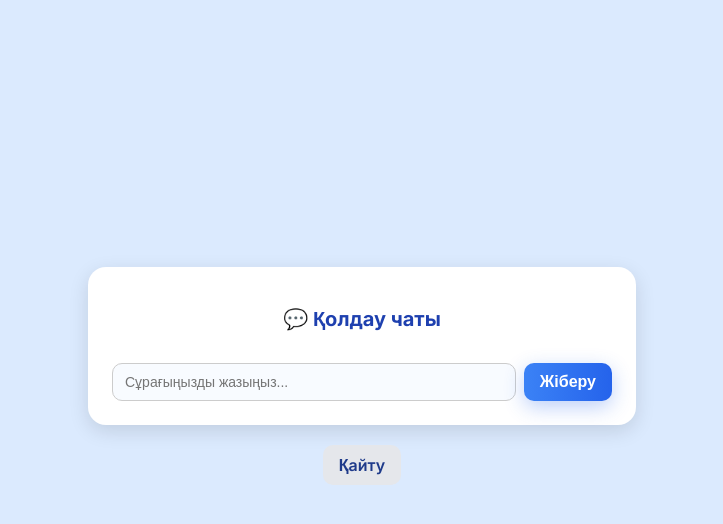
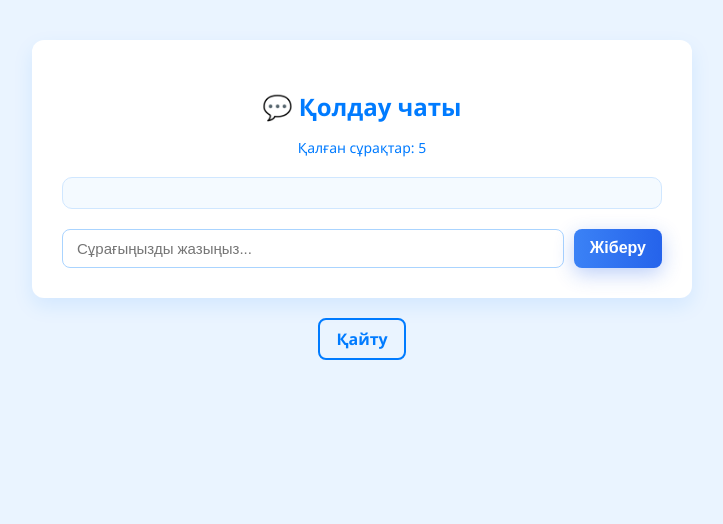
Before and after one commit to Makhhh/finaljobafront, a React (Vite) app: page /support in a window 1280 px wide. Shown: the top 524 px of the page, without its empty margins (278-1001 px from the left). Built offline with nearby package versions, Linux system fonts and the light colour scheme; sample sign-in values are in the browser's storage.

Commit message:
add css and fix

```diff
--- a/package.json
+++ b/package.json
@@ -13,6 +13,7 @@
     "axios": "^1.11.0",
     "react": "^19.1.0",
     "react-dom": "^19.1.0",
+    "react-hot-toast": "^2.5.2",
     "react-icons": "^5.5.0",
     "react-router-dom": "^7.7.0"
   },
--- a/src/App.jsx
+++ b/src/App.jsx
@@ -1,4 +1,5 @@
 import { BrowserRouter as Router, Routes, Route } from "react-router-dom";
+import { Toaster } from 'react-hot-toast';
 import Home from "./pages/Home";
 import Login from "./pages/Login";
 import Register from "./pages/Register";
@@ -12,6 +13,7 @@ import ProtectedRoute from './protect/ProtectedRoute';
 function App() {
   return (
     <Router>
+      <Toaster position="top-right" reverseOrder={false} />
       <Routes>
         <Route path="/" element={<Home />} />
         <Route path="/login" element={<Login />} />
--- a/src/index.css
+++ b/src/index.css
@@ -0,0 +1,47 @@
+
+.toast-container {
+  position: fixed;
+  top: 20px;
+  right: 20px;
+  z-index: 9999;
+  display: flex;
+  flex-direction: column;
+  gap: 12px;
+}
+
+.toast {
+  padding: 14px 20px;
+  border-radius: 8px;
+  color: white;
+  font-weight: 500;
+  box-shadow: 0 8px 20px rgba(0, 0, 0, 0.2);
+  animation: slideFadeIn 0.5s ease forwards, fadeOut 0.5s ease 3s forwards;
+  opacity: 0;
+  transform: translateY(-20px);
+}
+
+.toast.success {
+  background-color: #28a745;
+}
+
+.toast.error {
+  background-color: #dc3545;
+}
+
+.toast.info {
+  background-color: #17a2b8;
+}
+
+@keyframes slideFadeIn {
+  to {
+    opacity: 1;
+    transform: translateY(0);
+  }
+}
+
+@keyframes fadeOut {
+  to {
+    opacity: 0;
+    transform: translateY(-20px);
+  }
+}
--- a/src/pages/Register.jsx
+++ b/src/pages/Register.jsx
@@ -1,4 +1,5 @@
 import React, { useState } from 'react';
+import toast from 'react-hot-toast';
 import { useNavigate, Link } from 'react-router-dom';
 import './Register.css';
 
@@ -33,8 +34,8 @@ export default function Register() {
       }
 
       localStorage.setItem('user', JSON.stringify(data.user));
-      alert("✅ Тіркеу сәтті өтті!");
-      navigate('/Login');
+      toast.success('✅ Тіркеу сәтті өтті!');
+      navigate('/login');
     } catch (err) {
       console.error(err);
       setError('Сервер қатесі');
@@ -48,7 +49,7 @@ export default function Register() {
         <input
           type="text"
           name="username"
-          placeholder="Атыныз"
+          placeholder="Username"
           onChange={handleChange}
           required
         />
--- a/src/pages/Settings.css
+++ b/src/pages/Settings.css
@@ -192,3 +192,65 @@ body {
 .back-button:hover {
   background-color: #d1d5db;
 }
+.modal-overlay {
+  position: fixed;
+  top: 0;
+  left: 0;
+  width: 100%;
+  height: 100%;
+  background: rgba(0, 0, 0, 0.5);
+  display: flex;
+  align-items: center;
+  justify-content: center;
+  z-index: 999;
+}
+
+.modal {
+  background: white;
+  padding: 24px;
+  border-radius: 12px;
+  text-align: center;
+  width: 90%;
+  max-width: 360px;
+}
+
+.modal p {
+  font-size: 18px;
+  font-weight: 600;
+  margin-bottom: 20px;
+}
+
+.modal-buttons {
+  display: flex;
+  justify-content: space-between;
+  gap: 12px;
+}
+
+.confirm-yes,
+.confirm-no {
+  flex: 1;
+  padding: 10px;
+  border-radius: 10px;
+  font-weight: 600;
+  font-size: 15px;
+  cursor: pointer;
+  border: none;
+}
+
+.confirm-yes {
+  background-color: #ef4444;
+  color: white;
+}
+
+.confirm-yes:hover {
+  background-color: #dc2626;
+}
+
+.confirm-no {
+  background-color: #e5e7eb;
+  color: #1e3a8a;
+}
+
+.confirm-no:hover {
+  background-color: #d1d5db;
+}
--- a/src/pages/Support.css
+++ b/src/pages/Support.css
@@ -1,102 +1,190 @@
-body {
-  background-color: #dbeafe;
-}
-
 .support-wrapper {
-    display: flex;
-    flex-direction: column;
-    gap: 20px;
-    justify-content: center;
-    align-items: center;
-    min-height: 90vh;
-    background-color: #dbeafe;
-    padding: 1rem;
+  background-color: #eaf4ff;
+  min-height: 100vh;
+  display: flex;
+  flex-direction: column;
+  align-items: center;
+  padding: 40px 20px;
+  font-family: 'Segoe UI', sans-serif;
 }
 
 .support-box {
-  background: white;
-  border-radius: 18px;
-  box-shadow: 0 6px 20px rgba(0, 0, 0, 0.12);
-  max-width: 500px;
+  background: #ffffff;
+  border-radius: 12px;
+  padding: 30px;
+  max-width: 600px;
   width: 100%;
-  padding: 24px;
+  box-shadow: 0 8px 20px rgba(0, 123, 255, 0.1);
 }
 
 .support-title {
-  font-size: 20px;
-  color: #1e40af;
-  font-weight: 700;
-  margin-bottom: 1rem;
+  font-size: 24px;
+  font-weight: bold;
+  color: #007bff;
+  margin-bottom: 15px;
   text-align: center;
+}
+
+.support-attempts {
+  font-size: 14px;
+  color: #007bff;
+  text-align: center;
+  margin-bottom: 20px;
 }
 
 .support-messages {
   max-height: 300px;
   overflow-y: auto;
-  margin-bottom: 1rem;
-  display: flex;
-  flex-direction: column;
-  gap: 8px;
+  border: 1px solid #d0e7ff;
+  padding: 15px;
+  border-radius: 10px;
+  background-color: #f4faff;
+  margin-bottom: 20px;
 }
 
 .support-message {
   padding: 10px 14px;
-  border-radius: 12px;
+  margin: 8px 0;
+  border-radius: 10px;
+  line-height: 1.4;
   max-width: 80%;
-  font-size: 14px;
-  line-height: 1.4;
+  word-wrap: break-word;
 }
 
 .support-message.user {
-  background-color: #3b82f6;
-  color: white;
+  background-color: #cce5ff;
   align-self: flex-end;
+  margin-left: auto;
+  text-align: right;
+  color: #003d80;
 }
 
 .support-message.bot {
-  background-color: #f1f5f9;
-  color: #1e3a8a;
+  background-color: #ffffff;
+  border: 1px solid #d0e7ff;
   align-self: flex-start;
-}
-.Kaitu{
-  background: #e5e7eb;  color: white;
-  color: #1e3a8a;
-  text-decoration: none;
-  border: none;
-  padding: 10px 16px;
-  border-radius: 10px;
-  font-weight: 600;
-  cursor: pointer;
-  transition: background 0.3s ease;
-
-}
-.Kaitu:hover {
-  background: #d1d5db;
+  margin-right: auto;
+  color: #004b99;
 }
 
 .support-form {
   display: flex;
-  gap: 8px;
+  gap: 10px;
 }
 
 .support-form input {
   flex: 1;
-  padding: 10px 12px;
-  border-radius: 10px;
-  border: 1px solid #ccc;
-  font-size: 14px;
+  padding: 10px 14px;
+  border: 1px solid #aad4ff;
+  border-radius: 8px;
+  outline: none;
+  font-size: 15px;
+  background-color: #ffffff;
+}
+
+.support-form input:disabled {
+  background-color: #e0e0e0;
+  color: #999;
+  cursor: not-allowed;
 }
 
 .support-form button {
-  background-color: #2563eb;
-  color: white;
+  padding: 10px 16px;
+  background-color: #007bff;
   border: none;
-  padding: 10px 16px;
-  border-radius: 10px;
-  font-weight: 600;
+  color: #fff;
+  font-weight: bold;
+  border-radius: 8px;
   cursor: pointer;
+  transition: background-color 0.2s ease;
 }
 
-.support-form button:hover {
-  background-color: #1e40af;
+.support-form button:disabled {
+  background-color: #bcdcff;
+  cursor: not-allowed;
 }
+
+.support-locked {
+  color: #cc0000;
+  text-align: center;
+  margin-top: 10px;
+  font-weight: bold;
+}
+
+.Kaitu {
+  margin-top: 20px;
+  text-decoration: none;
+  color: #007bff;
+  font-weight: bold;
+  border: 2px solid #007bff;
+  padding: 8px 16px;
+  border-radius: 8px;
+  transition: background-color 0.3s ease;
+}
+
+.Kaitu:hover {
+  background-color: #007bff;
+  color: #ffffff;
+}
+
+
+
+.modal-overlay {
+  position: fixed;
+  top: 0;
+  left: 0;
+  width: 100%;
+  height: 100%;
+  background-color: rgba(0, 0, 0, 0.4);
+  display: flex;
+  align-items: center;
+  justify-content: center;
+  z-index: 100;
+}
+
+.modal {
+  background-color: #ffffff;
+  padding: 25px 30px;
+  border-radius: 10px;
+  max-width: 400px;
+  width: 100%;
+  box-shadow: 0 6px 15px rgba(0, 0, 0, 0.2);
+  text-align: center;
+}
+
+.modal p {
+  margin-bottom: 20px;
+  color: #003d80;
+  font-weight: bold;
+}
+
+.modal-buttons {
+  display: flex;
+  justify-content: space-between;
+  gap: 15px;
+}
+
+.modal-buttons button {
+  flex: 1;
+  padding: 10px;
+  border: none;
+  font-weight: bold;
+  border-radius: 8px;
+  cursor: pointer;
+  transition: 0.2s;
+}
+
+.modal-buttons button:first-child {
+  background-color: #007bff;
+  color: #fff;
+}
+
+.modal-buttons button:last-child {
+  background-color: #f0f8ff;
+  color: #003d80;
+  border: 1px solid #aad4ff;
+}
+
+.modal-buttons button:hover {
+  opacity: 0.9;
+}
--- a/src/pages/Support.jsx
+++ b/src/pages/Support.jsx
@@ -1,4 +1,4 @@
-import React, { useState } from "react";
+import React, { useEffect, useState } from "react";
 import "./Support.css";
 import axios from "axios";
 import { Link } from "react-router-dom";
@@ -6,14 +6,32 @@ import { Link } from "react-router-dom";
 export default function Support() {
   const [messages, setMessages] = useState([]);
   const [input, setInput] = useState("");
+  const [attempts, setAttempts] = useState(() => {
+    const saved = localStorage.getItem("support_attempts");
+    return saved ? parseInt(saved) : 0;
+  });
+  const [locked, setLocked] = useState(() => {
+    const until = localStorage.getItem("support_locked_until");
+    return until && new Date(until) > new Date();
+  });
+  const [showModal, setShowModal] = useState(false);
   const user = JSON.parse(localStorage.getItem("user")) || {};
 
-  const handleSubmit = async (e) => {
-    e.preventDefault();
-    if (!input.trim()) return;
+  useEffect(() => {
+    if (attempts >= 5) {
+      const lockUntil = new Date();
+      lockUntil.setHours(23, 59, 59, 999);
+      localStorage.setItem("support_locked_until", lockUntil);
+      setLocked(true);
+    }
+    localStorage.setItem("support_attempts", attempts);
+  }, [attempts]);
 
+  const sendMessage = async () => {
     const userMessage = { sender: "user", text: input };
     setMessages((prev) => [...prev, userMessage]);
+    setInput("");
+    setAttempts((prev) => prev + 1);
 
     try {
       const res = await axios.post(
@@ -25,7 +43,6 @@ export default function Support() {
           },
         }
       );
-
       const botMessage = {
         sender: "bot",
         text: res.data.response || "Қате болды...",
@@ -38,14 +55,34 @@ export default function Support() {
       };
       setMessages((prev) => [...prev, errorMsg]);
     }
+  };
 
-    setInput("");
+  const handleSubmit = async (e) => {
+    e.preventDefault();
+    if (!input.trim() || locked) return;
+    if (attempts === 4) {
+      setShowModal(true);
+    } else {
+      sendMessage();
+    }
+  };
+
+  const confirmFinal = () => {
+    setShowModal(false);
+    sendMessage();
+  };
+
+  const cancelFinal = () => {
+    setShowModal(false);
   };
 
   return (
     <div className="support-wrapper">
       <div className="support-box">
         <h2 className="support-title">💬 Қолдау чаты</h2>
+        <p className="support-attempts">
+          Қалған сұрақтар: {Math.max(0, 5 - attempts)}
+        </p>
         <div className="support-messages">
           {messages.map((msg, idx) => (
             <div
@@ -62,13 +99,30 @@ export default function Support() {
             value={input}
             onChange={(e) => setInput(e.target.value)}
             placeholder="Сұрағыңызды жазыңыз..."
+            disabled={locked}
           />
-          <button type="submit">Жіберу</button>
+          <button type="submit" disabled={locked}>Жіберу</button>
         </form>
+        {locked && (
+          <p className="support-locked">
+            Күндік лимит аяқталды. Ертең қайта жазыңыз.
+          </p>
+        )}
       </div>
-      <Link className="Kaitu" to={'/profile'}>
-           Қайту
-     </Link>
+
+      <Link className="Kaitu" to="/profile">Қайту</Link>
+
+      {showModal && (
+        <div className="modal-overlay">
+          <div className="modal">
+            <p>Бұл сіздің соңғы сұрағыңыз. Жібересіз бе?</p>
+            <div className="modal-buttons">
+              <button onClick={confirmFinal}>Иә, жіберу</button>
+              <button onClick={cancelFinal}>Басқа сұрақ</button>
+            </div>
+          </div>
+        </div>
+      )}
     </div>
   );
 }
```
Also changed, not shown: src/pages/Login.jsx (+6 -7 lines), src/pages/Settings.jsx (+21 -2 lines), 1 other file (tests, documents, lock files or other folders). Lines whose indentation alone changed are shown as unchanged.
